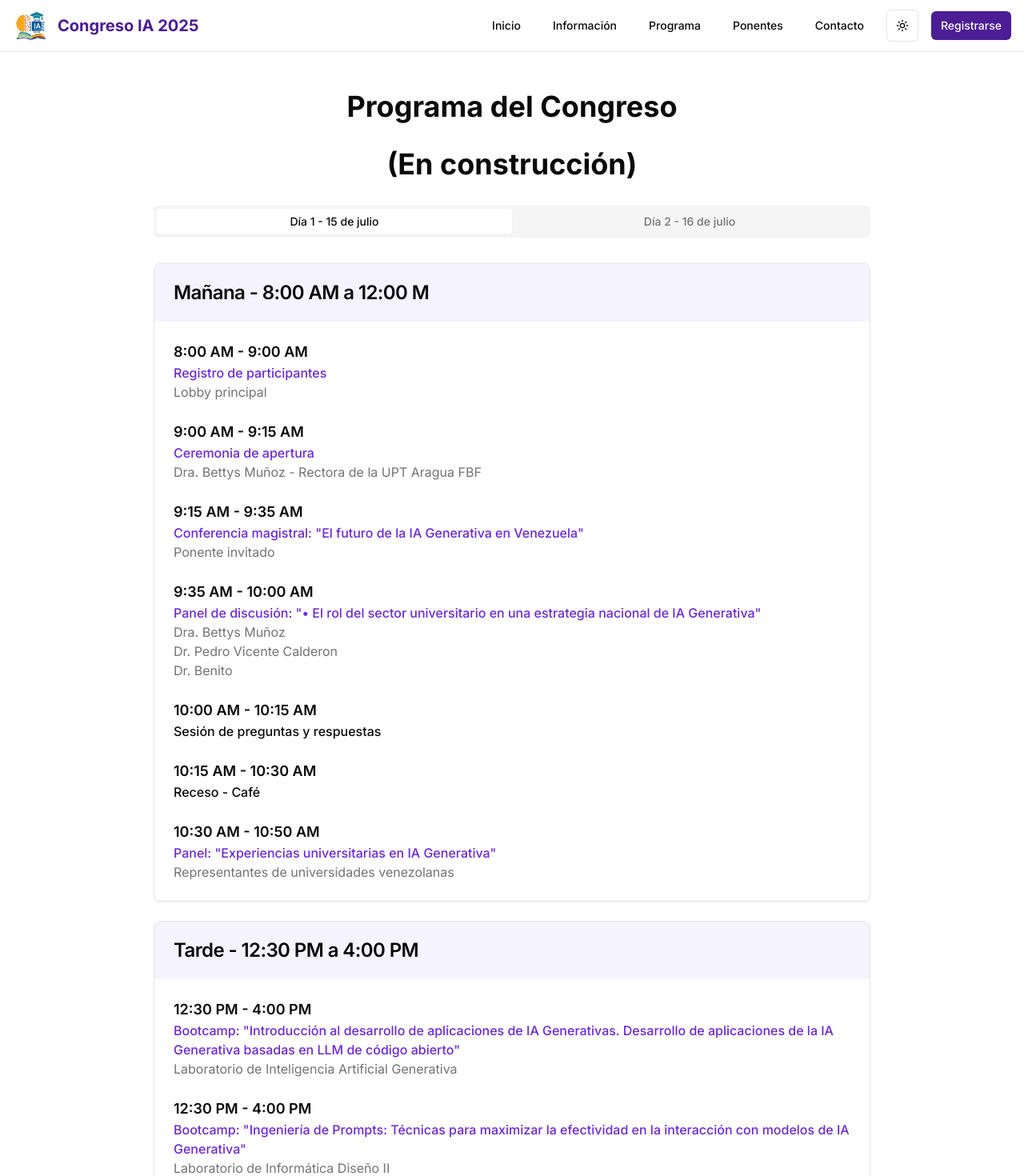
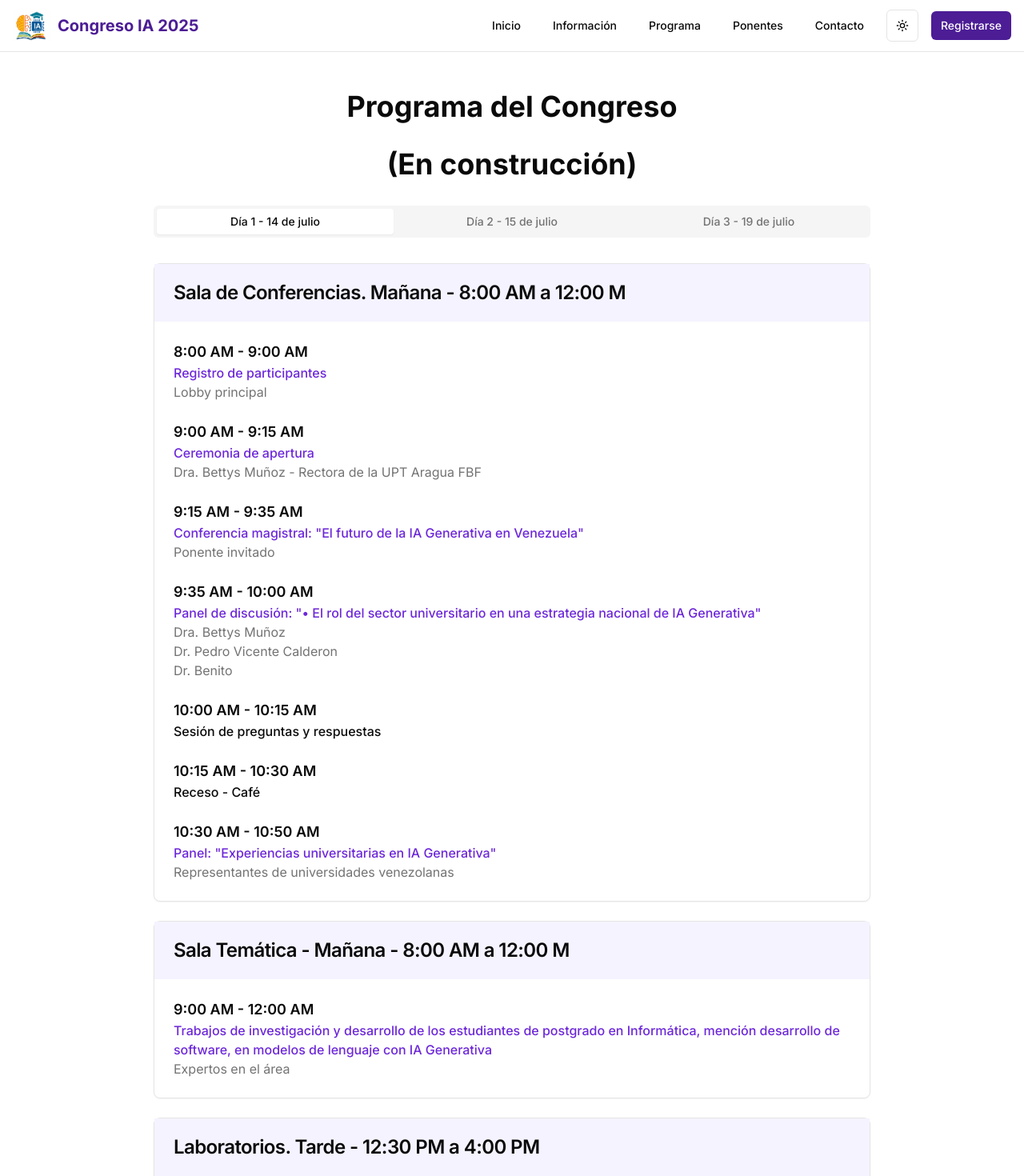
Before and after one commit to uptaragua-oficial/congreso-ia, a Next.js app: page /programa in a window 1280 px wide. Shown: the top 1470 px of the page at 80% size. Built offline with nearby package versions, Linux system fonts and the light colour scheme.

Commit message:
Actualización 2

```diff
--- a/app/informacion/page.tsx
+++ b/app/informacion/page.tsx
@@ -18,7 +18,7 @@ export default function InformacionPage() {
                     <CalendarDays className="h-5 w-5 text-purple-600 mt-0.5" />
                     <div>
                       <h3 className="font-medium">Fecha</h3>
-                      <p>15 y 16 de julio de 2025</p>
+                      <p>Lunes 14, martes 15 y sábado 19 de julio de 2025</p>
                     </div>
                   </div>
                   <div className="flex items-start gap-3">
--- a/app/page.tsx
+++ b/app/page.tsx
@@ -49,7 +49,7 @@ export default function Home() {
       <div className="flex flex-col md:flex-row justify-center items-center gap-4 mt-8">
         <div className="flex items-center gap-2">
           <CalendarDays className="h-5 w-5" />
-          <span>15 y 16 de julio de 2025</span>
+          <span>Lunes 14, martes 15 y sábado 19 de julio de 2025</span>
         </div>
         <div className="flex items-center gap-2">
           <MapPin className="h-5 w-5" />
--- a/app/programa/page.tsx
+++ b/app/programa/page.tsx
@@ -9,16 +9,17 @@ export default function ProgramaPage() {
         <h1 className="text-3xl md:text-4xl font-bold mb-8 text-center">(En construcción)</h1>
 
         <Tabs defaultValue="dia1" className="w-full">
-          <TabsList className="grid w-full grid-cols-2 mb-8">
-            <TabsTrigger value="dia1">Día 1 - 15 de julio</TabsTrigger>
-            <TabsTrigger value="dia2">Día 2 - 16 de julio</TabsTrigger>
+          <TabsList className="grid w-full grid-cols-3 mb-8">
+            <TabsTrigger value="dia1">Día 1 - 14 de julio</TabsTrigger>
+            <TabsTrigger value="dia2">Día 2 - 15 de julio</TabsTrigger>
+            <TabsTrigger value="dia3">Día 3 - 19 de julio</TabsTrigger>
           </TabsList>
 
           <TabsContent value="dia1">
             <div className="grid gap-6">
               <Card>
                 <CardHeader className="bg-purple-50 dark:bg-purple-950/20">
-                  <CardTitle>Mañana - 8:00 AM a 12:00 M</CardTitle>
+                  <CardTitle>Sala de Conferencias. Mañana - 8:00 AM a 12:00 M</CardTitle>
                 </CardHeader>
                 <CardContent className="pt-6">
                   <div className="space-y-6">
@@ -70,10 +71,25 @@ export default function ProgramaPage() {
                   </div>
                 </CardContent>
               </Card>
+              <Card>
+                  <CardHeader className="bg-purple-50 dark:bg-purple-950/20">
+                    <CardTitle>Sala Temática - Mañana - 8:00 AM a 12:00 M</CardTitle>
+                  </CardHeader>
+                  <CardContent className="pt-6">
+                    <div className="space-y-6">
+                      <div>
+                        <h3 className="text-lg font-semibold">9:00 AM - 12:00 AM</h3>
+                        <p className="font-medium text-purple-700 dark:text-purple-400">Trabajos de investigación y desarrollo de los estudiantes de postgrado en Informática, mención desarrollo de software, en modelos de lenguaje con IA Generativa</p>
+                        <p className="text-muted-foreground">Expertos en el área</p>
+                      </div>
+
+                    </div>
+                  </CardContent>
+                </Card>
 
               <Card>
                 <CardHeader className="bg-purple-50 dark:bg-purple-950/20">
-                  <CardTitle>Tarde - 12:30 PM a 4:00 PM</CardTitle>
+                  <CardTitle>Laboratorios. Tarde - 12:30 PM a 4:00 PM</CardTitle>
                 </CardHeader>
                 <CardContent className="pt-6">
                   <div className="space-y-6">
@@ -112,7 +128,7 @@ export default function ProgramaPage() {
             <div className="grid gap-6">
               <Card>
                 <CardHeader className="bg-purple-50 dark:bg-purple-950/20">
-                  <CardTitle>Mañana - 9:00 AM a 12:00 M</CardTitle>
+                  <CardTitle>Sala de Conferencias. Mañana - 9:00 AM a 12:00 M</CardTitle>
                 </CardHeader>
                 <CardContent className="pt-6">
                   <div className="space-y-6">
@@ -151,15 +167,40 @@ export default function ProgramaPage() {
                       <p className="font-medium text-purple-700 dark:text-purple-400">
                         Ceremonia de clausura y conclusiones
                       </p>
-                      <p className="text-muted-foreground">Dr. Jimy Santana</p>
+                      <p className="text-muted-foreground">Dra. Bettys Muñoz y Dr. Jimy Santana</p>
                     </div>
                   </div>
                 </CardContent>
               </Card>
+              <Card>
+                  <CardHeader className="bg-purple-50 dark:bg-purple-950/20">
+                    <CardTitle>Sala Temática - Mañana - 8:00 AM a 12:00 M</CardTitle>
+                  </CardHeader>
+                  <CardContent className="pt-6">
+                    <div className="space-y-6">
+                      <div>
+                        <h3 className="text-lg font-semibold">9:00 AM - 9:20 AM</h3>
+                        <p className="font-medium text-purple-700 dark:text-purple-400">Virtualización con herramientas de la IA Generativa</p>
+                        <p className="text-muted-foreground">Experto en el área</p>
+                      </div>
+                      <div>
+                        <h3 className="text-lg font-semibold">9:20 AM - 9:40 AM</h3>
+                        <p className="font-medium text-purple-700 dark:text-purple-400">Aplicaciones de la IA Generativa...</p>
+                        <p className="text-muted-foreground">Experto en el área</p>
+                      </div>
+                      <div>
+                        <h3 className="text-lg font-semibold">9:40 AM - 12:00 AM</h3>
+                        <p className="font-medium text-purple-700 dark:text-purple-400">Trabajos de investigación y desarrollo de los estudiantes de postgrado en Informática, mención desarrollo de software, en modelos de lenguaje con IA Generativa</p>
+                        <p className="text-muted-foreground">Expertos en el área</p>
+                      </div>
+
+                    </div>
+                  </CardContent>
+                </Card>
 
               <Card>
                 <CardHeader className="bg-purple-50 dark:bg-purple-950/20">
-                  <CardTitle>Tarde - 12:30 PM a 4:00 PM</CardTitle>
+                  <CardTitle>Laboratorios. Tarde - 12:30 PM a 4:00 PM</CardTitle>
                 </CardHeader>
                 <CardContent className="pt-6">
                   <div className="space-y-6">
@@ -186,6 +227,61 @@ export default function ProgramaPage() {
               </Card>
             </div>
           </TabsContent>
+
+          <TabsContent value="dia3">
+            <div className="grid gap-6">
+              <Card>
+                <CardHeader className="bg-purple-50 dark:bg-purple-950/20">
+                  <CardTitle>Sala de Conferencias. Mañana - 8:30 AM a 12:30 PM</CardTitle>
+                </CardHeader>
+                <CardContent className="pt-6">
+                  <div className="space-y-6">
+                    <div>
+                      <h3 className="text-lg font-semibold">8:30 AM - 9:00 AM</h3>
+                      <p className="font-medium text-purple-700 dark:text-purple-400">
+                        Panel: "Integración de la universidad con el sector productivo para la adopción y desarrollo de aplicaciones de la IA Generativa, con seguridad, eficiencia, ética y responsabilidad social"
+                      </p>
+                      <p className="text-muted-foreground">Representantes de los sectores</p>
+                    </div>
+
+                    <div>
+                      <h3 className="text-lg font-semibold">9:00 AM - 9:20 AM</h3>
+                      <p className="font-medium text-purple-700 dark:text-purple-400">
+                        Conferencia: "Integración de la IA Generativa en los planes y programas de estudio de postgrado. Una mirada critica y reflexiva a los procesos de aprendizaje, investigación y desarrollo"
+                      </p>
+                      <p className="text-muted-foreground">Ponente invitado</p>
+                    </div>
+                    <div>
+                      <h3 className="text-lg font-semibold">9:20 AM - 9:35 AM</h3>
+                      <p className="font-medium">Sesión de preguntas y respuestas</p>
+                    </div>
+                    <div>
+                      <h3 className="text-lg font-semibold">9:35 AM - 9:50 AM</h3>
+                      <p className="font-medium">Receso - Café</p>
+                    </div>
+
+                    <div>
+                      <h3 className="text-lg font-semibold">9:50 AM - 12:00 M</h3>
+                      <p className="font-medium text-purple-700 dark:text-purple-400">
+                        Sesión de pósters: Proyectos universitarios en IA Generativa
+                      </p>
+                      <p className="text-muted-foreground">Área de exposición</p>
+                    </div>
+                    <div>
+                      <h3 className="text-lg font-semibold">12:00 AM - 12:30 PM</h3>
+                      <p className="font-medium text-purple-700 dark:text-purple-400">
+                        Ceremonia de clausura y conclusiones
+                      </p>
+                      <p className="text-muted-foreground">Dra. Bettys Muñoz</p>
+                    </div>
+                  </div>
+                </CardContent>
+              </Card>
+
+
+            </div>
+          </TabsContent>
+
         </Tabs>
 
         <div className="mt-8 p-6 bg-gray-50 dark:bg-gray-900 rounded-lg">
--- a/components/footer.tsx
+++ b/components/footer.tsx
@@ -21,6 +21,9 @@ export function Footer() {
               <ul className="space-y-2">
                 <li>Dra. Bettys Muñoz - Rectora de la UPT Aragua FBF</li>
                 <li>Dr. Jimy Santana</li>
+                <li>Prof. Richard Castellanos</li>
+                <li>Prof. Luis Díaz</li>
+                <li>Prof. Edervlanger Vanegas</li>
               </ul>
             </div>
             <div>
```
